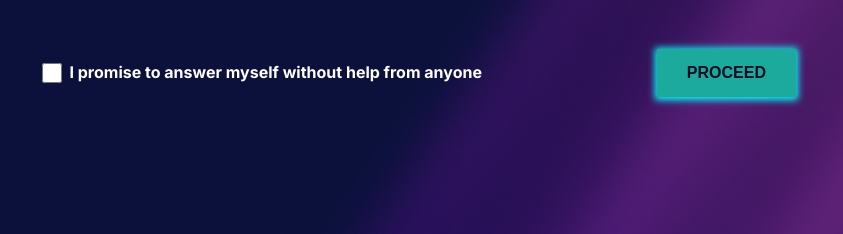
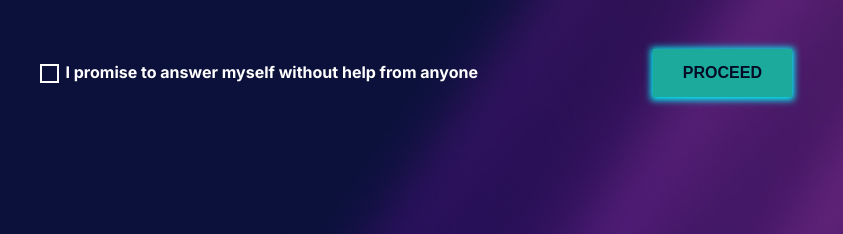
Before and after one commit to DomenicoCicero/Progetto-Team-3, a plain HTML site: page index.html in a window 1280 px wide. Shown: the part 531-765 px from the top of the page, 74-917 px from the left. Drawn offline with Linux system fonts and the light colour scheme.

Commit message:
Second commit

```diff
--- a/assets/css/style.css
+++ b/assets/css/style.css
@@ -82,3 +82,25 @@ li {
   font-weight: bold;
   margin-left: 15%;
 }
+
+#botton:hover {
+  box-shadow: -0px 1px 20px 2px aqua;
+}
+
+input {
+  display: none;
+}
+
+.checkbox1 {
+  display: inline-block;
+  height: 15px;
+  width: 15px;
+  border: 2px solid white;
+  margin: 2px;
+  vertical-align: middle;
+  cursor: pointer;
+}
+
+input:checked + .checkbox1 {
+  background-color: #d20094;
+}
--- a/index.html
+++ b/index.html
@@ -47,7 +47,8 @@
       </section>
 
       <form class="footer">
-        <input type="checkbox" id="checkbox" />
+        <input type="checkbox" id="checkbox" name="checkbox" />
+        <label class="checkbox1" for="checkbox"></label>
         <label for="checkbox"><b>I promise to answer myself without help from anyone</b></label>
         <button id="botton" type="button">PROCEED</button>
       </form>
```
